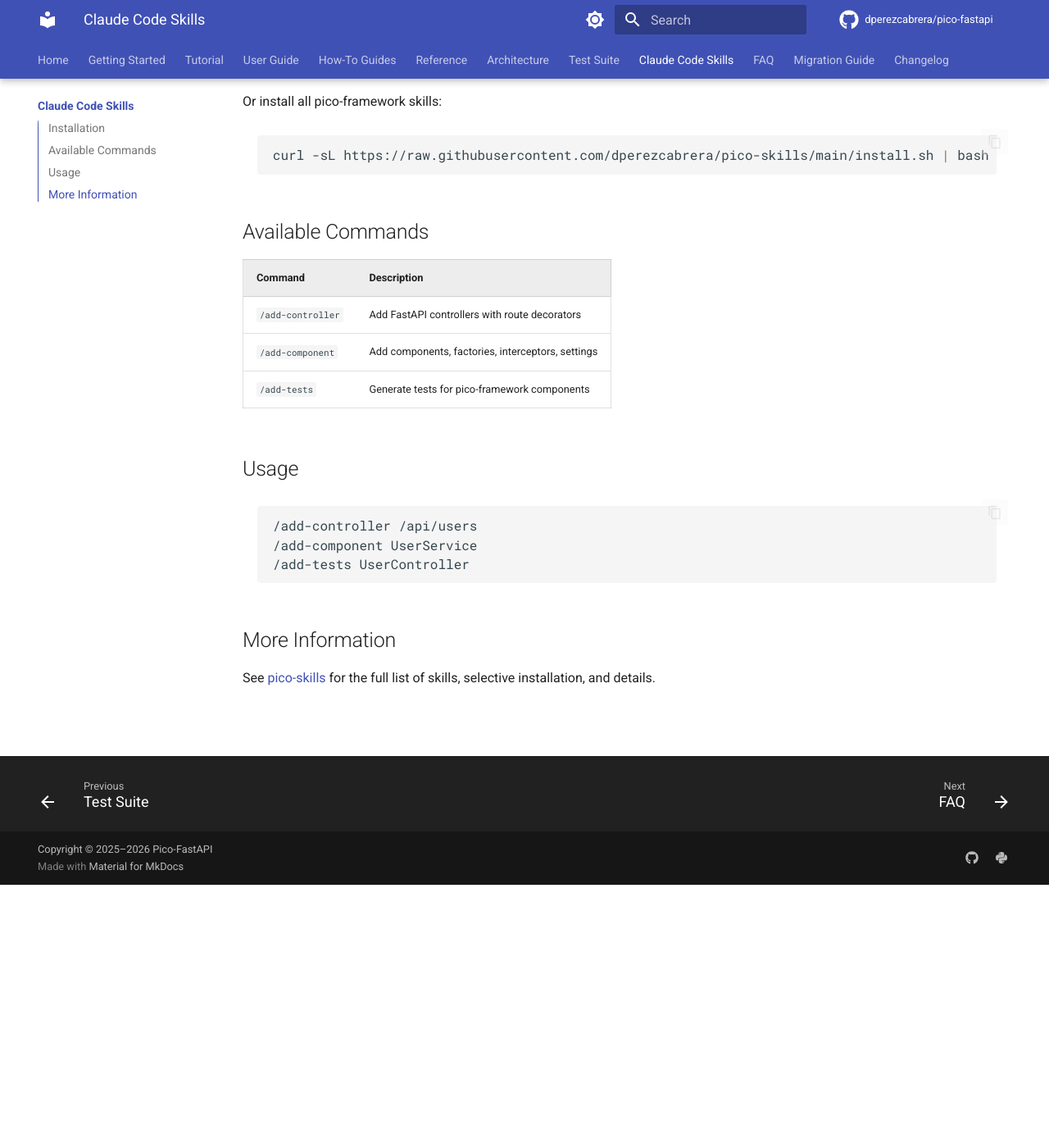
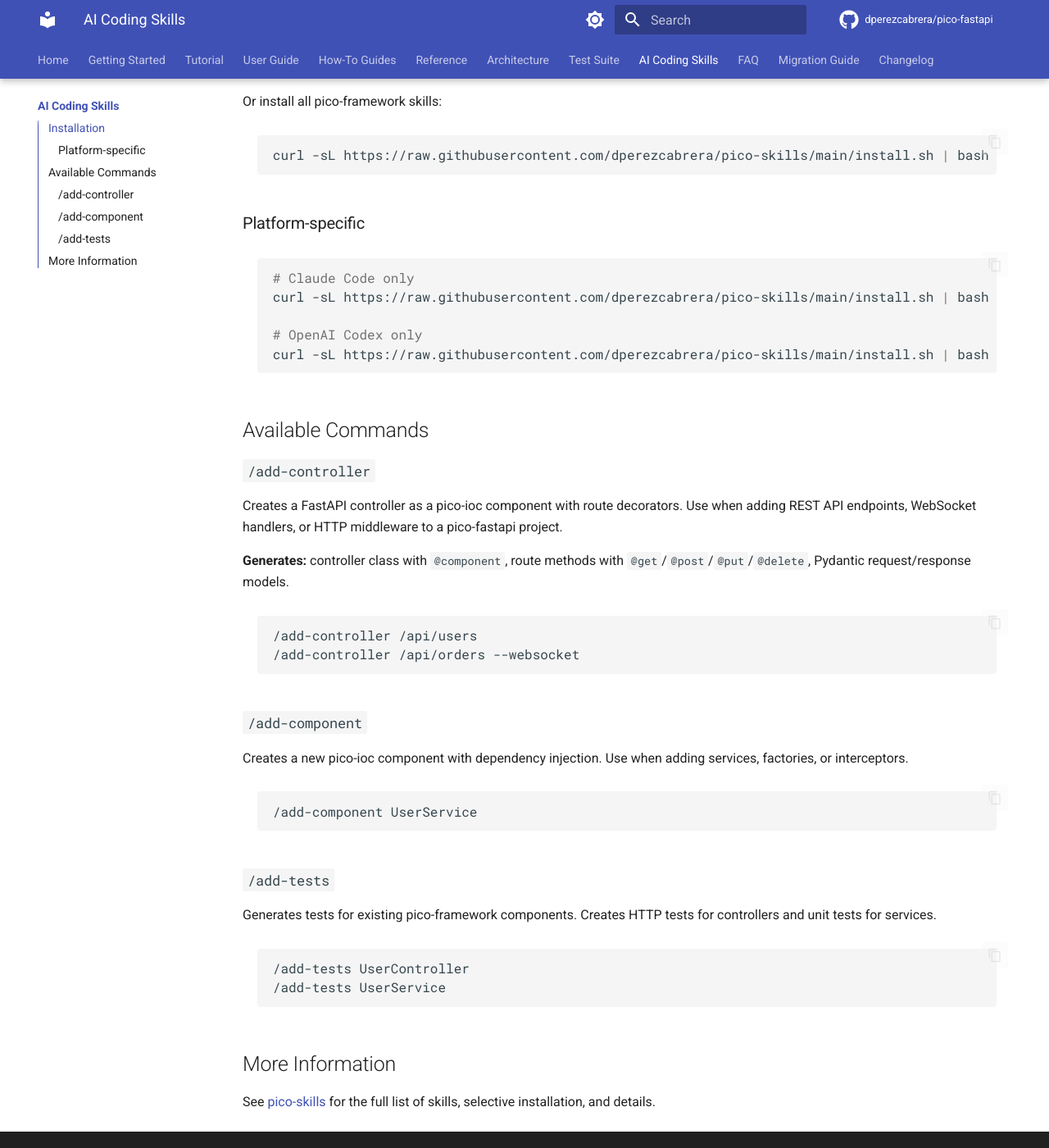
Before and after one commit to dperezcabrera/pico-fastapi, an MkDocs documentation site: the page built from docs/skills.md, in a window 1280 px wide and 1400 px high, scrolled down 321 px. Shown: the whole window at 82% size. Built offline with MkDocs 1.6.1 and Material for MkDocs 9.7.7, drawn with Linux system fonts in a browser that asks for light colours; comment, search, counter and statistics services are not loaded; some of the changed text lies outside the part shown.

Commit message:
Add Codex compatibility, improve skills docs, and fix docs workflow
Co-Authored-By: Claude Opus 4.6 <noreply@anthropic.com>

````diff
--- a/docs/skills.md
+++ b/docs/skills.md
@@ -1,6 +1,6 @@
-# Claude Code Skills
+# AI Coding Skills
 
-[Claude Code](https://code.claude.com) skills for AI-assisted development with pico-fastapi.
+[Claude Code](https://code.claude.com) and [OpenAI Codex](https://openai.com/index/introducing-codex/) skills for AI-assisted development with pico-fastapi.
 
 ## Installation
 
@@ -14,20 +14,44 @@ Or install all pico-framework skills:
 curl -sL https://raw.githubusercontent.com/dperezcabrera/pico-skills/main/install.sh | bash
 ```
 
+### Platform-specific
+
+```bash
+# Claude Code only
+curl -sL https://raw.githubusercontent.com/dperezcabrera/pico-skills/main/install.sh | bash -s -- --claude fastapi
+
+# OpenAI Codex only
+curl -sL https://raw.githubusercontent.com/dperezcabrera/pico-skills/main/install.sh | bash -s -- --codex fastapi
+```
+
 ## Available Commands
 
-| Command | Description |
-|---------|-------------|
-| `/add-controller` | Add FastAPI controllers with route decorators |
-| `/add-component` | Add components, factories, interceptors, settings |
-| `/add-tests` | Generate tests for pico-framework components |
+### `/add-controller`
 
-## Usage
+Creates a FastAPI controller as a pico-ioc component with route decorators. Use when adding REST API endpoints, WebSocket handlers, or HTTP middleware to a pico-fastapi project.
+
+**Generates:** controller class with `@component`, route methods with `@get`/`@post`/`@put`/`@delete`, Pydantic request/response models.
 
 ```
 /add-controller /api/users
+/add-controller /api/orders --websocket
+```
+
+### `/add-component`
+
+Creates a new pico-ioc component with dependency injection. Use when adding services, factories, or interceptors.
+
+```
 /add-component UserService
+```
+
+### `/add-tests`
+
+Generates tests for existing pico-framework components. Creates HTTP tests for controllers and unit tests for services.
+
+```
 /add-tests UserController
+/add-tests UserService
 ```
 
 ## More Information
--- a/mkdocs.yml
+++ b/mkdocs.yml
@@ -156,7 +156,7 @@ nav:
     - Exceptions: reference/exceptions.md
   - Architecture: architecture.md
   - Test Suite: explanation/test-suite.md
-  - Claude Code Skills: skills.md
+  - AI Coding Skills: skills.md
   - FAQ: faq.md
   - Migration Guide: migration.md
   - Changelog: CHANGELOG.md
````
Also changed, not shown: README.md (+2 -2 lines), 1 other file.
